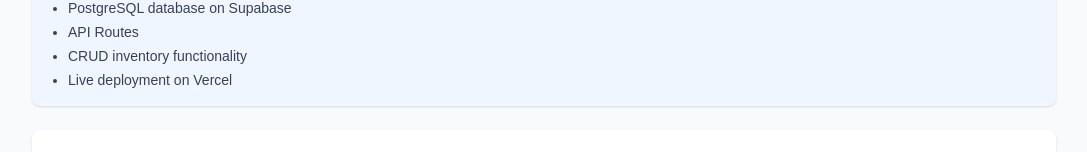
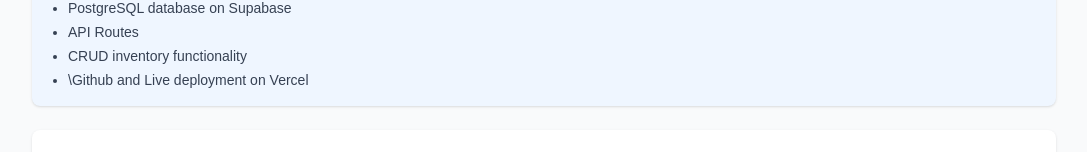
Before and after one commit to sanpedrokir/inventory-tracker, a Next.js app: page / in a window 1280 px wide. Shown: the part 258-410 px from the top of the page, without its empty margins (96-1183 px from the left). Built offline with nearby package versions, Linux system fonts and the light colour scheme; no server answers; the database is empty.

Commit message:
Fix InvenrotyApp data form

```diff
--- a/app/components/InventoryApp.tsx
+++ b/app/components/InventoryApp.tsx
@@ -81,7 +81,7 @@ export default function InventoryApp() {
     <li>PostgreSQL database on Supabase</li>
     <li>API Routes</li>
     <li>CRUD inventory functionality</li>
-    <li>Live deployment on Vercel</li>
+    <li>\Github and Live deployment on Vercel</li>
   </ul>
 </div>
         <form
```
